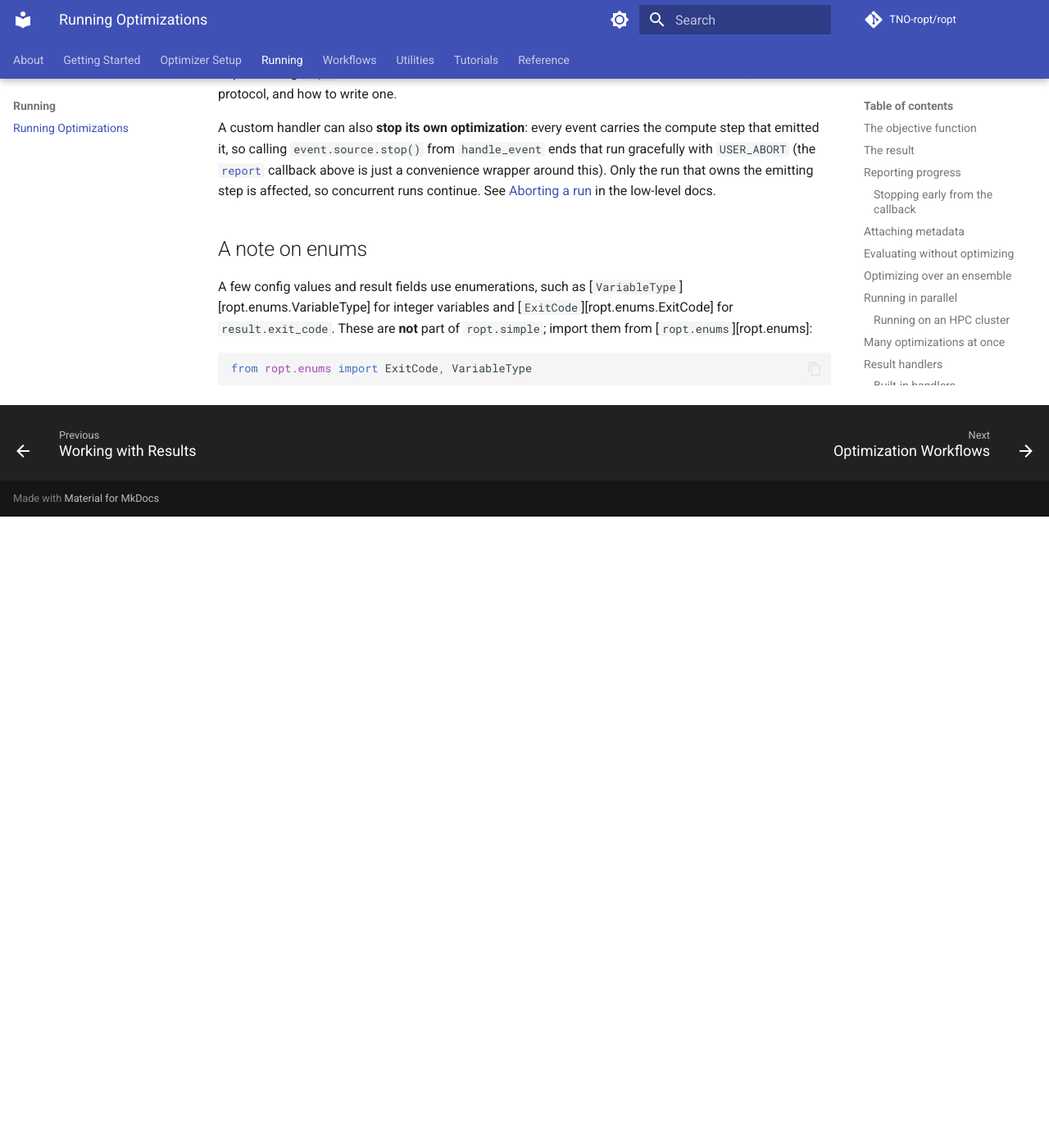
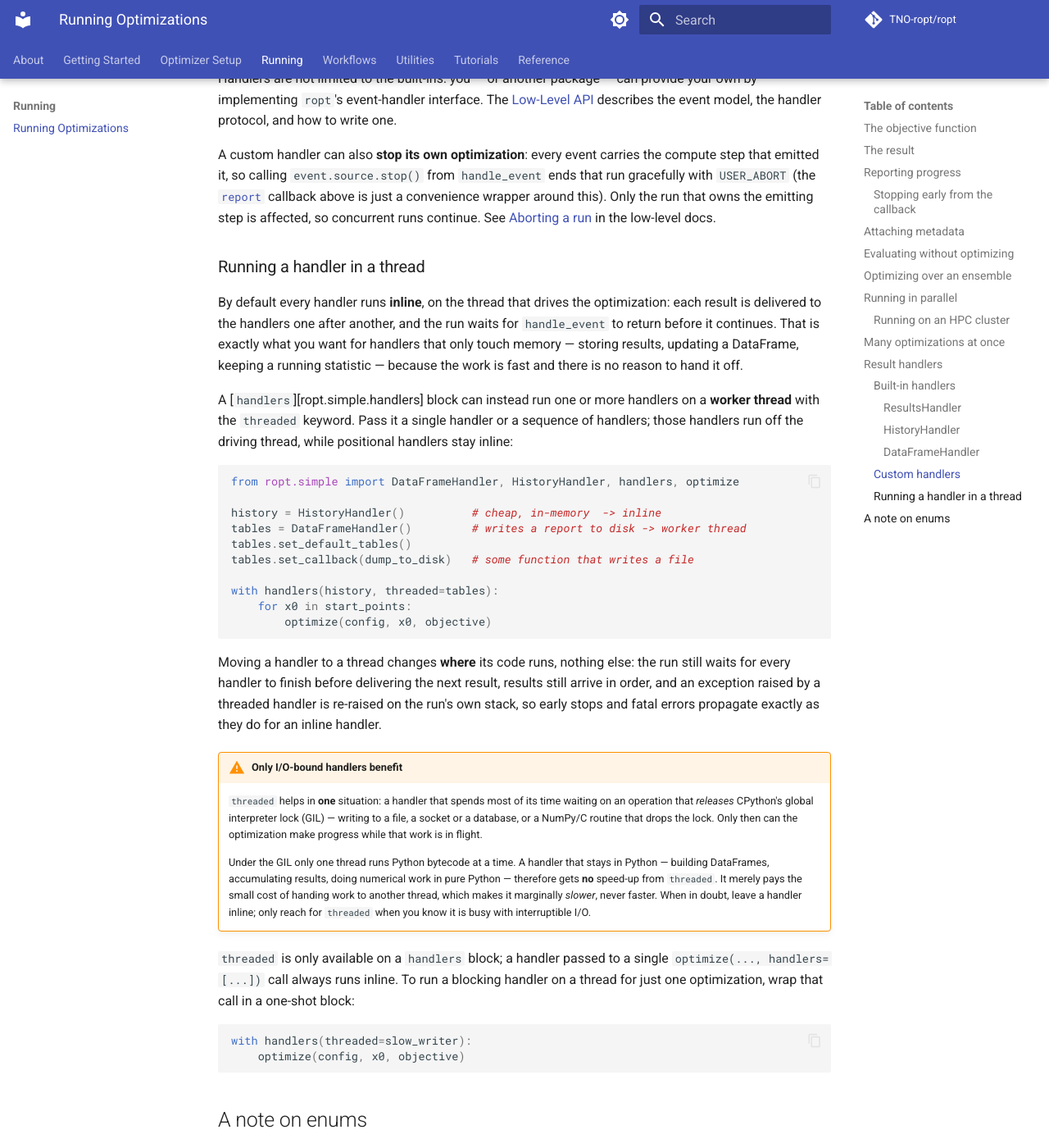
Before and after one commit to TNO-ropt/ropt, an MkDocs documentation site: the page built from docs/running/running.md, in a window 1280 px wide and 1400 px high, scrolled down 8285 px. Shown: the whole window at 82% size. Built offline with MkDocs 1.6.1 and Material for MkDocs 9.7.7, drawn with Linux system fonts in a browser that asks for light colours; comment, search, counter and statistics services are not loaded; the version menu is left out; before the commit the page ends 8915 px from its top, so only the background shows below that; some of the changed text lies outside the part shown.

Commit message:
Add option to run handlers in threads

````diff
--- a/docs/running/running.md
+++ b/docs/running/running.md
@@ -407,6 +407,9 @@ Convenience methods:
     optimize(config, x0, objective, handlers=[tables])
     ```
 
+    Because this writes to disk on every update, it is a good candidate for
+    [running on a worker thread](#running-a-handler-in-a-thread).
+
 ### Custom handlers
 
 Handlers are not limited to the built-ins: you — or another package — can
@@ -421,6 +424,63 @@ callback above is just a convenience wrapper around this). Only the run that own
 the emitting step is affected, so concurrent runs continue. See
 [Aborting a run](../workflows/workflows.md#exit-codes) in the low-level docs.
 
+### Running a handler in a thread
+
+By default every handler runs **inline**, on the thread that drives the
+optimization: each result is delivered to the handlers one after another, and the
+run waits for `handle_event` to return before it continues. That is exactly what
+you want for handlers that only touch memory — storing results, updating a
+DataFrame, keeping a running statistic — because the work is fast and there is no
+reason to hand it off.
+
+A [`handlers`][ropt.simple.handlers] block can instead run one or more handlers
+on a **worker thread** with the `threaded` keyword. Pass it a single handler or a
+sequence of handlers; those handlers run off the driving thread, while positional
+handlers stay inline:
+
+```python
+from ropt.simple import DataFrameHandler, HistoryHandler, handlers, optimize
+
+history = HistoryHandler()          # cheap, in-memory  -> inline
+tables = DataFrameHandler()         # writes a report to disk -> worker thread
+tables.set_default_tables()
+tables.set_callback(dump_to_disk)   # some function that writes a file
+
+with handlers(history, threaded=tables):
+    for x0 in start_points:
+        optimize(config, x0, objective)
+```
+
+Moving a handler to a thread changes **where** its code runs, nothing else: the
+run still waits for every handler to finish before delivering the next result,
+results still arrive in order, and an exception raised by a threaded handler is
+re-raised on the run's own stack, so early stops and fatal errors propagate
+exactly as they do for an inline handler.
+
+!!! warning "Only I/O-bound handlers benefit"
+    `threaded` helps in **one** situation: a handler that spends most of its time
+    waiting on an operation that *releases* CPython's global interpreter lock
+    (GIL) — writing to a file, a socket or a database, or a NumPy/C routine that
+    drops the lock. Only then can the optimization make progress while that work
+    is in flight.
+
+    Under the GIL only one thread runs Python bytecode at a time. A handler that
+    stays in Python — building DataFrames, accumulating results, doing numerical
+    work in pure Python — therefore gets **no** speed-up from `threaded`. It
+    merely pays the small cost of handing work to another thread, which makes it
+    marginally *slower*, never faster. When in doubt, leave a handler inline; only
+    reach for `threaded` when you know it is busy with interruptible I/O.
+
+`threaded` is only available on a `handlers` block; a handler passed to a single
+`optimize(..., handlers=[...])` call always runs inline. To run a blocking
+handler on a thread for just one optimization, wrap that call in a one-shot
+block:
+
+```python
+with handlers(threaded=slow_writer):
+    optimize(config, x0, objective)
+```
+
 ## A note on enums
 
 A few config values and result fields use enumerations, such as
````
Also changed, not shown: 4 other files.
